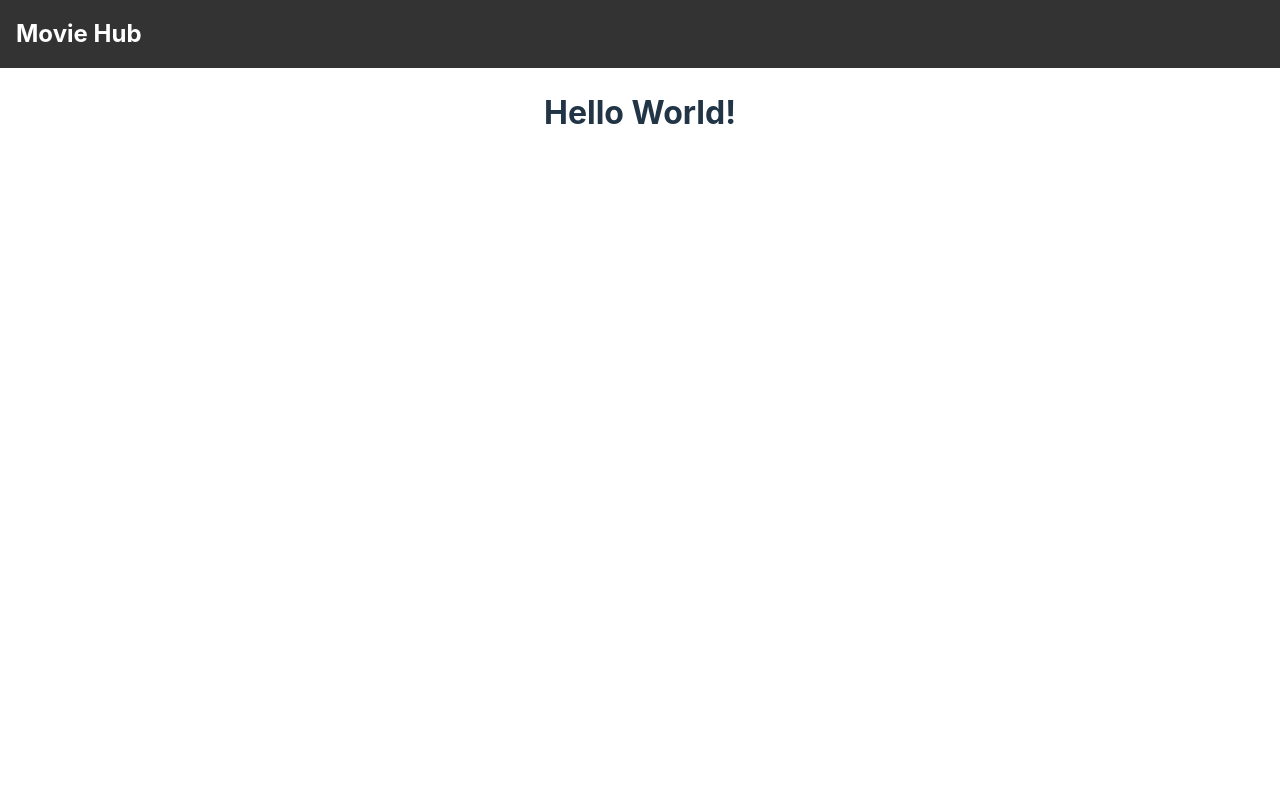
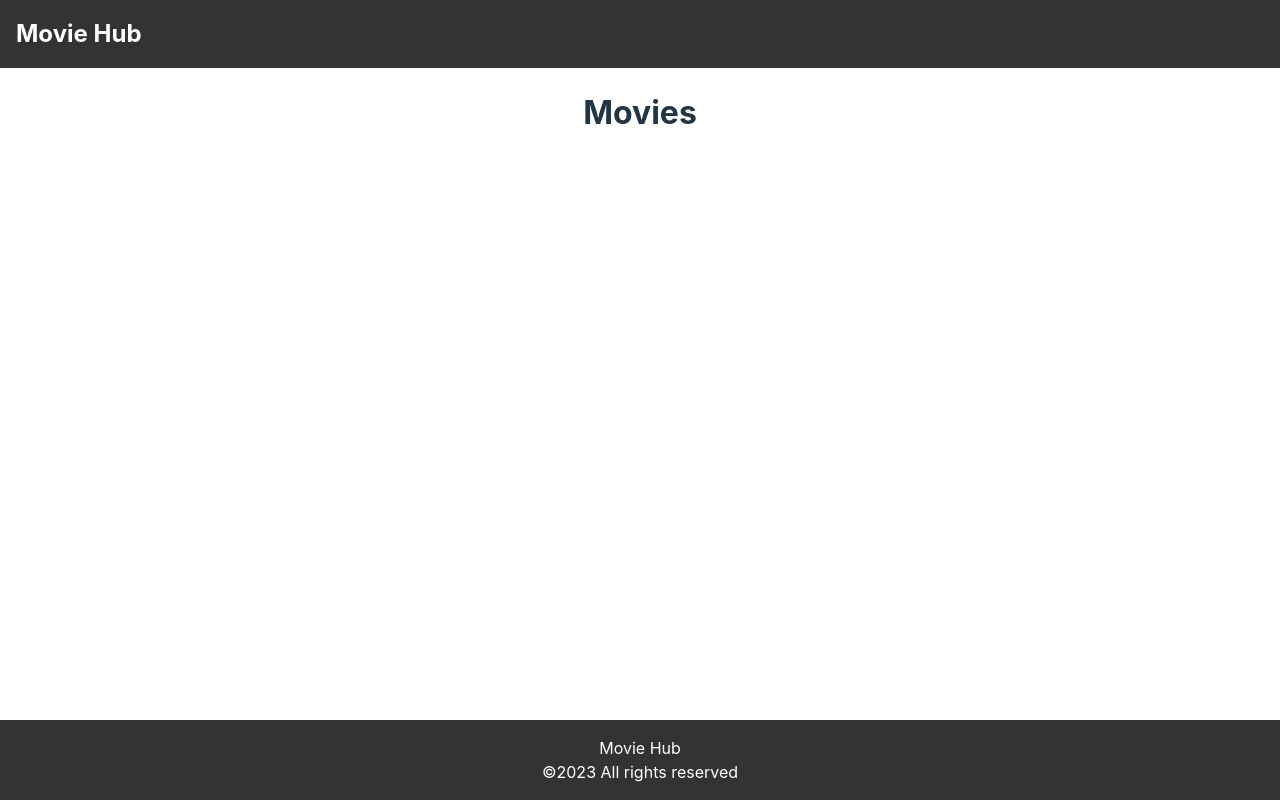
Before and after one commit to becathey/movies-ui-react-redux, a React (Vite) app: page / in a window 1280 px wide. Built offline with nearby package versions, Linux system fonts and the light colour scheme.

Commit message:
Create Footer component

```diff
--- a/src/App.jsx
+++ b/src/App.jsx
@@ -1,4 +1,5 @@
 import Header from './components/Header/Header'
+import Footer from './components/Footer/Footer'
 import './App.css'
 
 function App() {
@@ -7,8 +8,9 @@ function App() {
     <div className='App'>
       <main>
         <Header />
-        <h1>Hello World!</h1>
+        <h1>Movies</h1>
       </main>
+      <Footer />
     </div>
   )
 }
--- /dev/null
+++ b/src/components/Footer/Footer.css
@@ -0,0 +1,9 @@
+.footer {
+    display: flex;
+    flex-direction: column;
+    justify-content: center;
+    align-items: center;
+    background: var(--clr-primary-black);
+    color: var(--clr-primary-white);
+    padding: 1rem;
+}
--- /dev/null
+++ b/src/components/Footer/Footer.jsx
@@ -0,0 +1,10 @@
+import './Footer.css'
+
+const Footer = () => (
+    <div className='footer'>
+        <div>Movie Hub</div>
+        <div>&copy;2023 All rights reserved</div>
+    </div>
+)
+
+export default Footer
```
